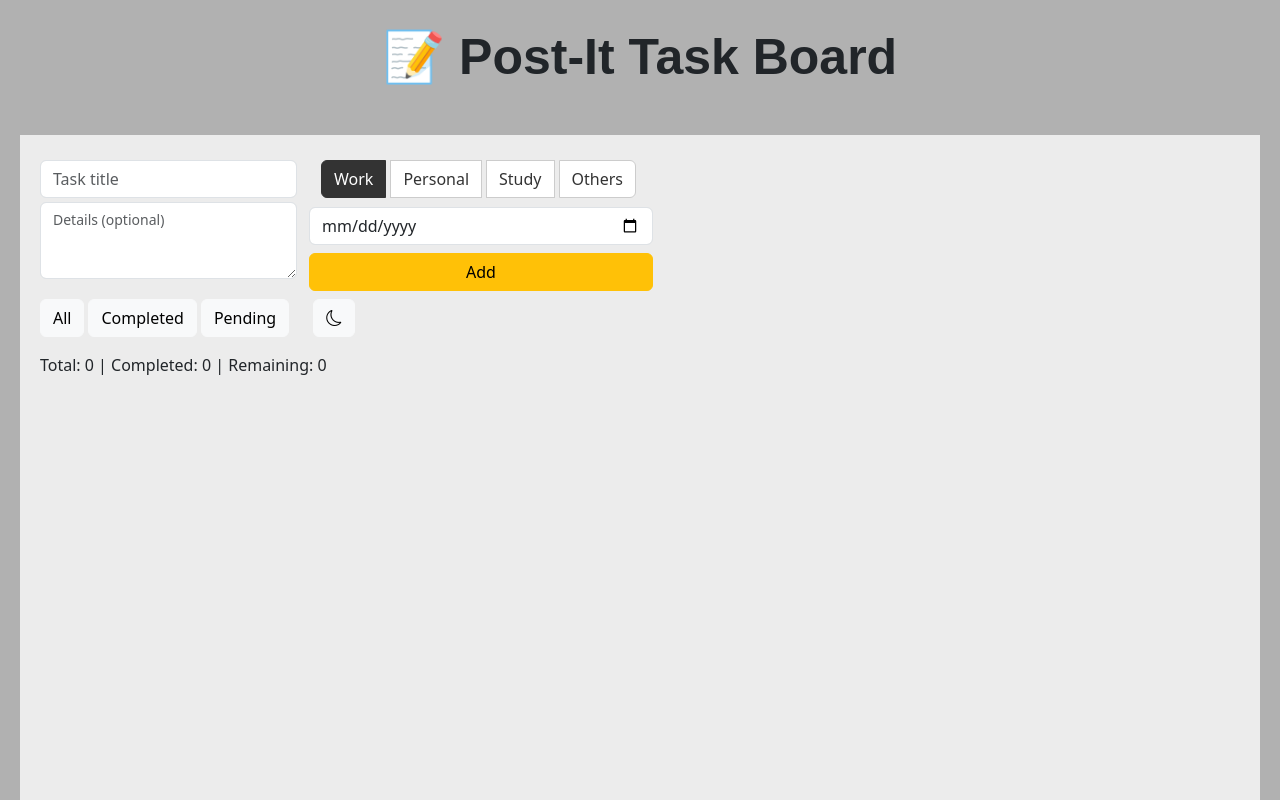
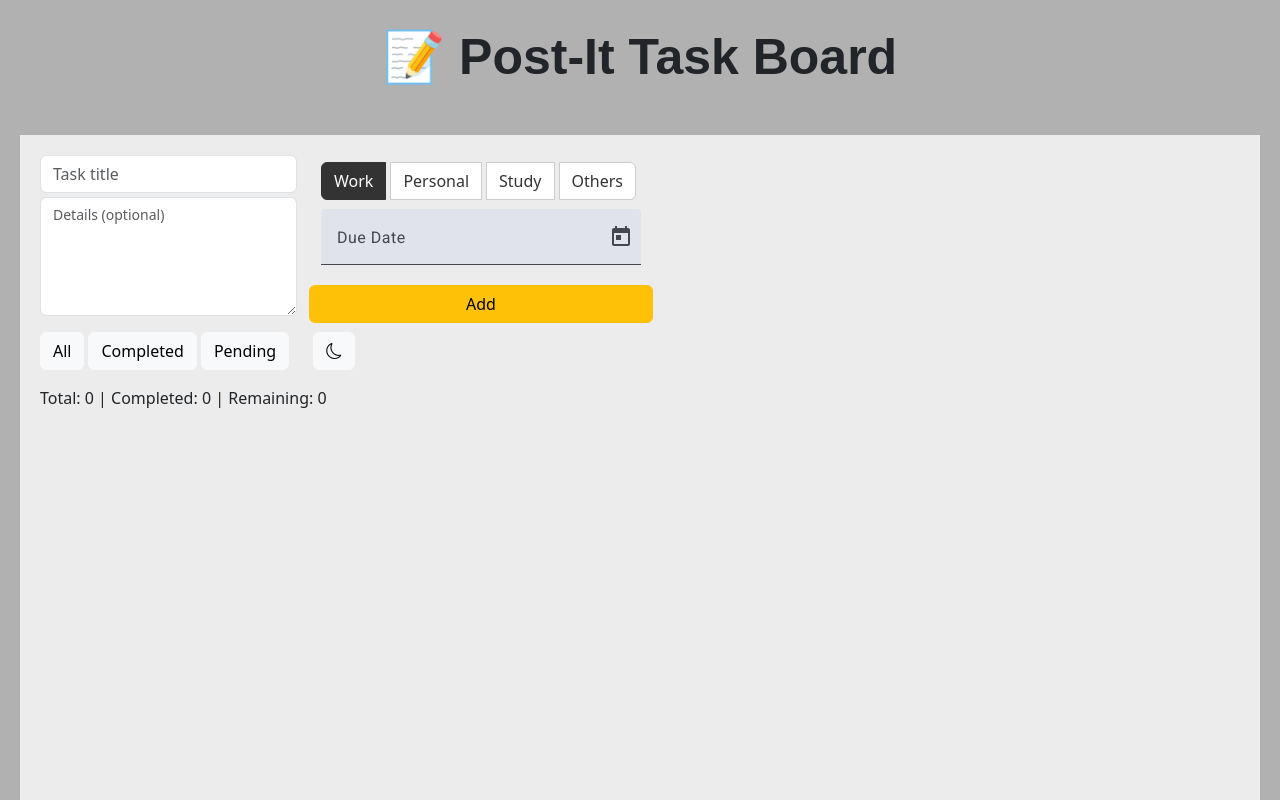
Before and after one commit to seistv/post-it-to-do, an Angular app: page / in a window 1280 px wide. Shown: the top 800 px of the page. Built offline with nearby package versions, Linux system fonts and the light colour scheme.

Commit message:
Change date picker to mat angular date picker.

```diff
--- a/package.json
+++ b/package.json
@@ -28,6 +28,7 @@
     "@angular/compiler": "^21.1.0",
     "@angular/core": "^21.1.0",
     "@angular/forms": "^21.1.0",
+    "@angular/material": "~21.1.4",
     "@angular/platform-browser": "^21.1.0",
     "@angular/router": "^21.1.0",
     "bootstrap": "^5.3.8",
@@ -39,6 +40,7 @@
     "@angular/build": "^21.1.4",
     "@angular/cli": "^21.1.4",
     "@angular/compiler-cli": "^21.1.0",
+    "@angular/material": "^21.1.4",
     "jsdom": "^27.1.0",
     "typescript": "~5.9.2",
     "vitest": "^4.0.8"
--- a/src/app/app.config.ts
+++ b/src/app/app.config.ts
@@ -4,8 +4,5 @@ import { provideRouter } from '@angular/router';
 import { routes } from './app.routes';
 
 export const appConfig: ApplicationConfig = {
-  providers: [
-    provideBrowserGlobalErrorListeners(),
-    provideRouter(routes)
-  ]
+  providers: [provideBrowserGlobalErrorListeners(), provideRouter(routes)],
 };
--- a/src/app/features/todo/todo.html
+++ b/src/app/features/todo/todo.html
@@ -3,7 +3,7 @@
   <div class="row align-items-center">
     <div class="col-auto">
       <input [(ngModel)]="newTask.title" id="title" type="text" class="form-control title" placeholder="Task title" required>
-      <textarea class="form-control description mt-1" id="description" [(ngModel)]="newTask.description" placeholder="Details (optional)" rows="3"></textarea>
+      <textarea class="form-control description mt-1" id="description" [(ngModel)]="newTask.description" placeholder="Details (optional)" rows="5"></textarea>
     </div>
 
     <div class="col-auto">
@@ -16,7 +16,7 @@
             class="btn-check"
             [(ngModel)]="newTask.category"
             autocomplete="off">
-        <label class="btn btn-rdo" for="Work" [class.dark]="isDarkMode()">
+        <label class="btn btn-rdo" for="work" [class.dark]="isDarkMode()">
             Work
         </label>
 
@@ -28,7 +28,7 @@
             class="btn-check"
             [(ngModel)]="newTask.category"
             autocomplete="off">
-        <label class="btn btn-rdo" for="Personal" [class.dark]="isDarkMode()">
+        <label class="btn btn-rdo" for="personal" [class.dark]="isDarkMode()">
             Personal
         </label>
 
@@ -40,7 +40,7 @@
             class="btn-check"
             [(ngModel)]="newTask.category"
             autocomplete="off">
-        <label class="btn btn-rdo" for="Study" [class.dark]="isDarkMode()">
+        <label class="btn btn-rdo" for="study" [class.dark]="isDarkMode()">
             Study
         </label>
 
@@ -52,16 +52,21 @@
             class="btn-check"
             [(ngModel)]="newTask.category"
             autocomplete="off">
-        <label class="btn btn-rdo" for="Others" [class.dark]="isDarkMode()">
+        <label class="btn btn-rdo" for="others" [class.dark]="isDarkMode()">
             Others
         </label>
       </div>
 
       <div class="row mt-1">
-        <input type="date" class="form-control datepicker" id="due-date" [(ngModel)]="newTask.dueDate">
+        <mat-form-field appearance="fill">
+          <mat-label>Due Date</mat-label>
+          <input matInput [matDatepicker]="picker" [(ngModel)]="newTask.dueDate">
+          <mat-datepicker-toggle matSuffix [for]="picker"></mat-datepicker-toggle>
+          <mat-datepicker #picker></mat-datepicker>
+        </mat-form-field>
       </div>
 
-      <div class="row mt-2">
+      <div class="row">
         <button class="btn btn-warning" id="add-button" (click)="addTask()">Add</button>
       </div>
     </div>
@@ -102,7 +107,7 @@
         <h3>{{task.title}}</h3>
         <p class="description">{{ task.description }}</p>
         <p>📂 {{task.category}}</p>
-        <p>📅 {{task.dueDate || 'N/A'}}</p>
+        <p>📅 {{ task.dueDate ? (task.dueDate | date:'MMM d, yyyy') : 'N/A' }}</p>
 
         <div class="actions">
           <button type="button" class="icon-btn" (click)="toggleTask(task)">✔</button>
--- a/src/app/features/todo/todo.ts
+++ b/src/app/features/todo/todo.ts
@@ -3,10 +3,21 @@ import { Task } from './models/task';
 import { TodoService } from '../../core/services/todo-service';
 import { CdkDragDrop, DragDropModule, moveItemInArray } from '@angular/cdk/drag-drop';
 import { FormsModule } from '@angular/forms';
+import { MatDatepickerModule } from '@angular/material/datepicker';
+import { MatInputModule } from '@angular/material/input';
+import { MatNativeDateModule } from '@angular/material/core';
+import { CommonModule } from '@angular/common';
 
 @Component({
   selector: 'app-todo',
-  imports: [FormsModule, DragDropModule],
+  imports: [
+    FormsModule,
+    DragDropModule,
+    MatDatepickerModule,
+    MatInputModule,
+    MatNativeDateModule,
+    CommonModule,
+  ],
   templateUrl: './todo.html',
   styleUrl: './todo.scss',
 })
@@ -32,6 +43,7 @@ export class Todo {
   }
 
   addTask() {
+    const due = new Date(this.newTask.dueDate);
     if (!this.newTask.title.trim()) return;
 
     const task: Task = {
--- a/src/index.html
+++ b/src/index.html
@@ -6,6 +6,10 @@
   <base href="/">
   <meta name="viewport" content="width=device-width, initial-scale=1">
   <link rel="icon" type="image/x-icon" href="favicon.ico">
+  <link rel="preconnect" href="https://fonts.googleapis.com">
+  <link rel="preconnect" href="https://fonts.gstatic.com" crossorigin>
+  <link href="https://fonts.googleapis.com/css2?family=Roboto:wght@300;400;500&display=swap" rel="stylesheet">
+  <link href="https://fonts.googleapis.com/icon?family=Material+Icons" rel="stylesheet">
 </head>
 <body>
   <app-root></app-root>
--- a/src/styles.scss
+++ b/src/styles.scss
@@ -1 +1,38 @@
+
+// Include theming for Angular Material with `mat.theme()`.
+// This Sass mixin will define CSS variables that are used for styling Angular Material
+// components according to the Material 3 design spec.
+// Learn more about theming and how to use it for your application's
+// custom components at https://material.angular.dev/guide/theming
+@use '@angular/material' as mat;
+
+html {
+  height: 100%;
+  @include mat.theme((
+    color: (
+      primary: mat.$azure-palette,
+      tertiary: mat.$blue-palette,
+    ),
+    typography: Roboto,
+    density: 0,
+  ));
+}
+
+body {
+  // Default the application to a light color theme. This can be changed to
+  // `dark` to enable the dark color theme, or to `light dark` to defer to the
+  // user's system settings.
+  color-scheme: light;
+
+  // Set a default background, font and text colors for the application using
+  // Angular Material's system-level CSS variables. Learn more about these
+  // variables at https://material.angular.dev/guide/system-variables
+  background-color: var(--mat-sys-surface);
+  color: var(--mat-sys-on-surface);
+  font: var(--mat-sys-body-medium);
+
+  // Reset the user agent margin.
+  margin: 0;
+  height: 100%;
+}
 /* You can add global styles to this file, and also import other style files */
```
Also changed, not shown: 1 other file (tests, documents, lock files or other folders).
